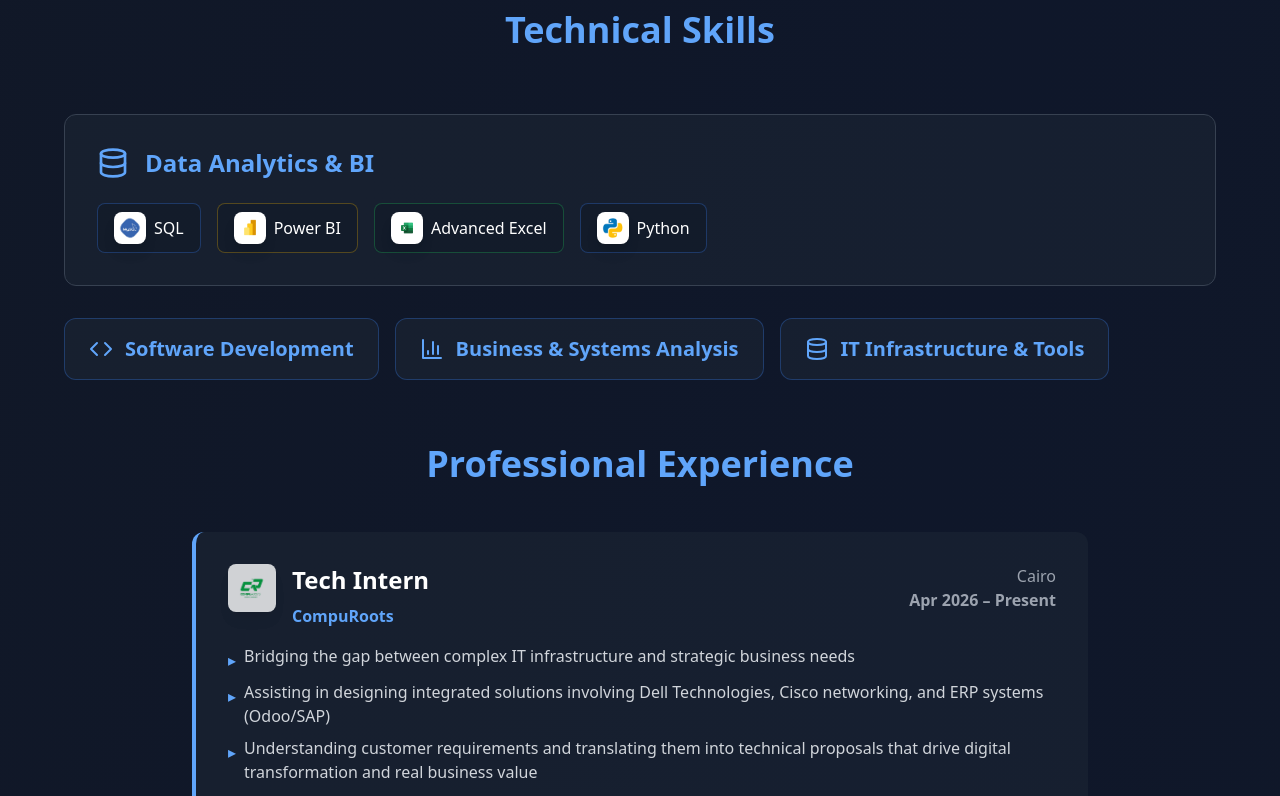
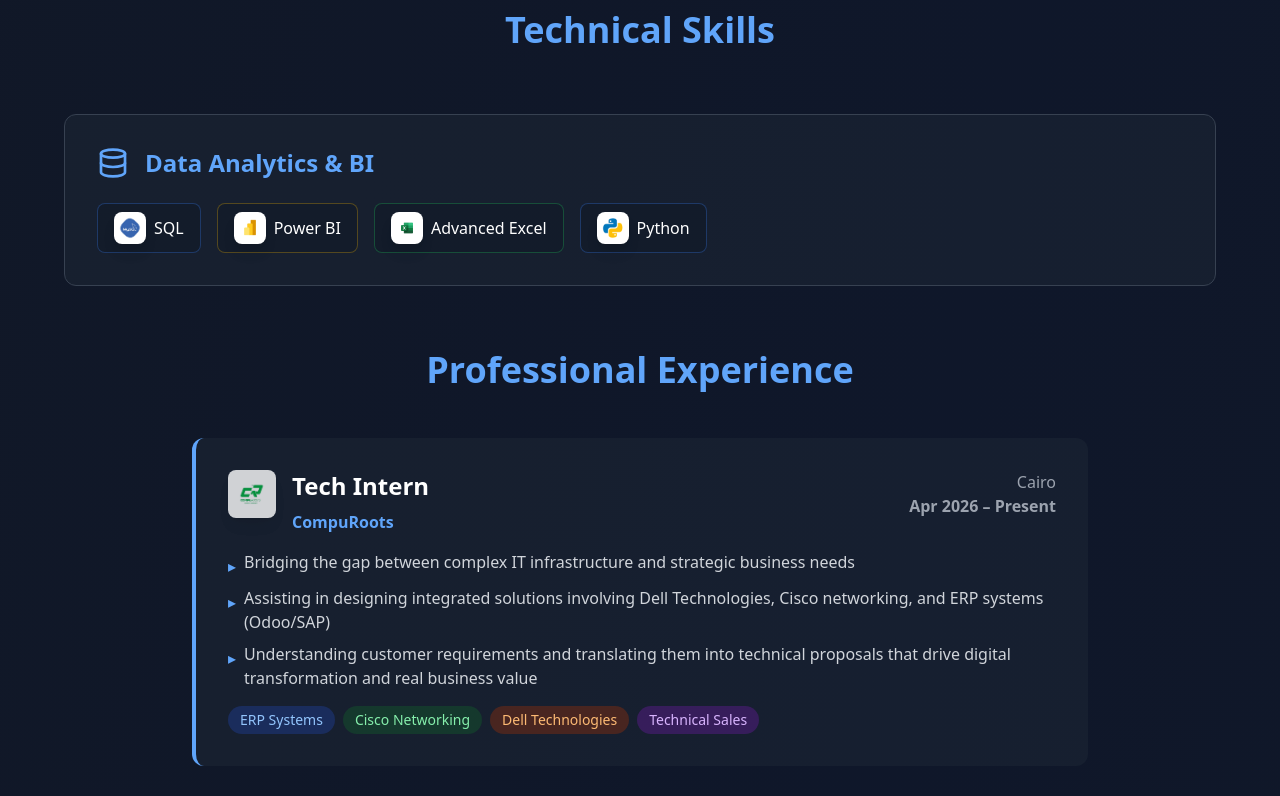
Before and after one commit to tokagabr/Portfolio_Tokagabr, a React (Vite) app: page / in a window 1280 px wide. Shown: the part 1201-1997 px from the top of the page. Built offline with nearby package versions, Linux system fonts and the light colour scheme.

Commit message:
Update App.tsx

```diff
--- a/src/App.tsx
+++ b/src/App.tsx
@@ -186,96 +186,6 @@
                   </div>
                 </div>
               </div>
-
-              {/* Other Categories - Horizontal Layout */}
-              <div className="flex flex-wrap gap-4">
-
-                {/* Software Development - Hover to Reveal */}
-                <div className="relative group">
-                  <div className="bg-gray-800/50 px-6 py-4 rounded-xl border border-blue-500/30 hover:bg-blue-500/10 hover:border-blue-500 transition-all hover:shadow-lg hover:shadow-blue-500/20 cursor-pointer">
-                    <div className="flex items-center gap-3">
-                      <Code className="w-6 h-6 text-blue-400" />
-                      <h3 className="text-xl font-bold text-blue-400">Software Development</h3>
-                    </div>
-                  </div>
-
-                  {/* Hidden Content - Appears on Hover */}
-                  <div className="absolute top-full left-0 mt-2 w-80 bg-gray-800 rounded-lg shadow-xl border border-gray-700 opacity-0 invisible group-hover:opacity-100 group-hover:visible transition-all duration-300 z-10">
-                    <div className="p-4">
-                      <div className="flex flex-wrap gap-2">
-                        <div className="px-3 py-2 bg-gray-900/50 rounded-lg border border-purple-500/30">
-                          <span className="text-white font-medium text-sm">SDLC</span>
-                        </div>
-                        <div className="px-3 py-2 bg-gray-900/50 rounded-lg border border-pink-500/30">
-                          <span className="text-white font-medium text-sm">Git/GitHub</span>
-                        </div>
-                        <div className="px-3 py-2 bg-gray-900/50 rounded-lg border border-green-500/30">
-                          <span className="text-white font-medium text-sm">Web Fundamentals</span>
-                        </div>
-                      </div>
-                    </div>
-                  </div>
-                </div>
-
-                {/* Business & Systems Analysis - Hover to Reveal */}
-                <div className="relative group">
-                  <div className="bg-gray-800/50 px-6 py-4 rounded-xl border border-blue-500/30 hover:bg-blue-500/10 hover:border-blue-500 transition-all hover:shadow-lg hover:shadow-blue-500/20 cursor-pointer">
-                    <div className="flex items-center gap-3">
-                      <BarChart3 className="w-6 h-6 text-blue-400" />
-                      <h3 className="text-xl font-bold text-blue-400">Business & Systems Analysis</h3>
-                    </div>
-                  </div>
-
-                  {/* Hidden Content - Appears on Hover */}
-                  <div className="absolute top-full left-0 mt-2 w-80 bg-gray-800 rounded-lg shadow-xl border border-gray-700 opacity-0 invisible group-hover:opacity-100 group-hover:visible transition-all duration-300 z-10">
-                    <div className="p-4">
-                      <div className="flex flex-wrap gap-2">
-                        <div className="px-3 py-2 bg-gray-900/50 rounded-lg border border-blue-500/30">
-                          <span className="text-white font-medium text-sm">BPMN 2.0</span>
-                        </div>
-                        <div className="px-3 py-2 bg-gray-900/50 rounded-lg border border-orange-500/30">
-                          <span className="text-white font-medium text-sm">Agile (Scrum)</span>
-                        </div>
-                        <div className="px-3 py-2 bg-gray-900/50 rounded-lg border border-green-500/30">
-                          <span className="text-white font-medium text-sm">UML</span>
-                        </div>
-                        <div className="px-3 py-2 bg-gray-900/50 rounded-lg border border-purple-500/30">
-                          <span className="text-white font-medium text-sm">Requirement Engineering</span>
-                        </div>
-                      </div>
-                    </div>
-                  </div>
-                </div>
-
-                {/* IT Infrastructure & Tools - Hover to Reveal */}
-                <div className="relative group">
-                  <div className="bg-gray-800/50 px-6 py-4 rounded-xl border border-blue-500/30 hover:bg-blue-500/10 hover:border-blue-500 transition-all hover:shadow-lg hover:shadow-blue-500/20 cursor-pointer">
-                    <div className="flex items-center gap-3">
-                      <Database className="w-6 h-6 text-blue-400" />
-                      <h3 className="text-xl font-bold text-blue-400">IT Infrastructure & Tools</h3>
-                    </div>
-                  </div>
-
-                  {/* Hidden Content - Appears on Hover */}
-                  <div className="absolute top-full left-0 mt-2 w-80 bg-gray-800 rounded-lg shadow-xl border border-gray-700 opacity-0 invisible group-hover:opacity-100 group-hover:visible transition-all duration-300 z-10">
-                    <div className="p-4">
-                      <div className="flex flex-wrap gap-2">
-                        <div className="px-3 py-2 bg-gray-900/50 rounded-lg border border-blue-500/30">
-                          <span className="text-white font-medium text-sm">Networking Fundamentals</span>
-                        </div>
-                        <div className="px-3 py-2 bg-gray-900/50 rounded-lg border border-purple-500/30">
-                          <span className="text-white font-medium text-sm">Windows Server</span>
-                        </div>
-                        <div className="px-3 py-2 bg-gray-900/50 rounded-lg border border-green-500/30">
-                          <span className="text-white font-medium text-sm">IT Service Desk</span>
-                        </div>
-                      </div>
-                    </div>
-                  </div>
-                </div>
-
-              </div>
-
             </div>
           </div>
         </div>
```
